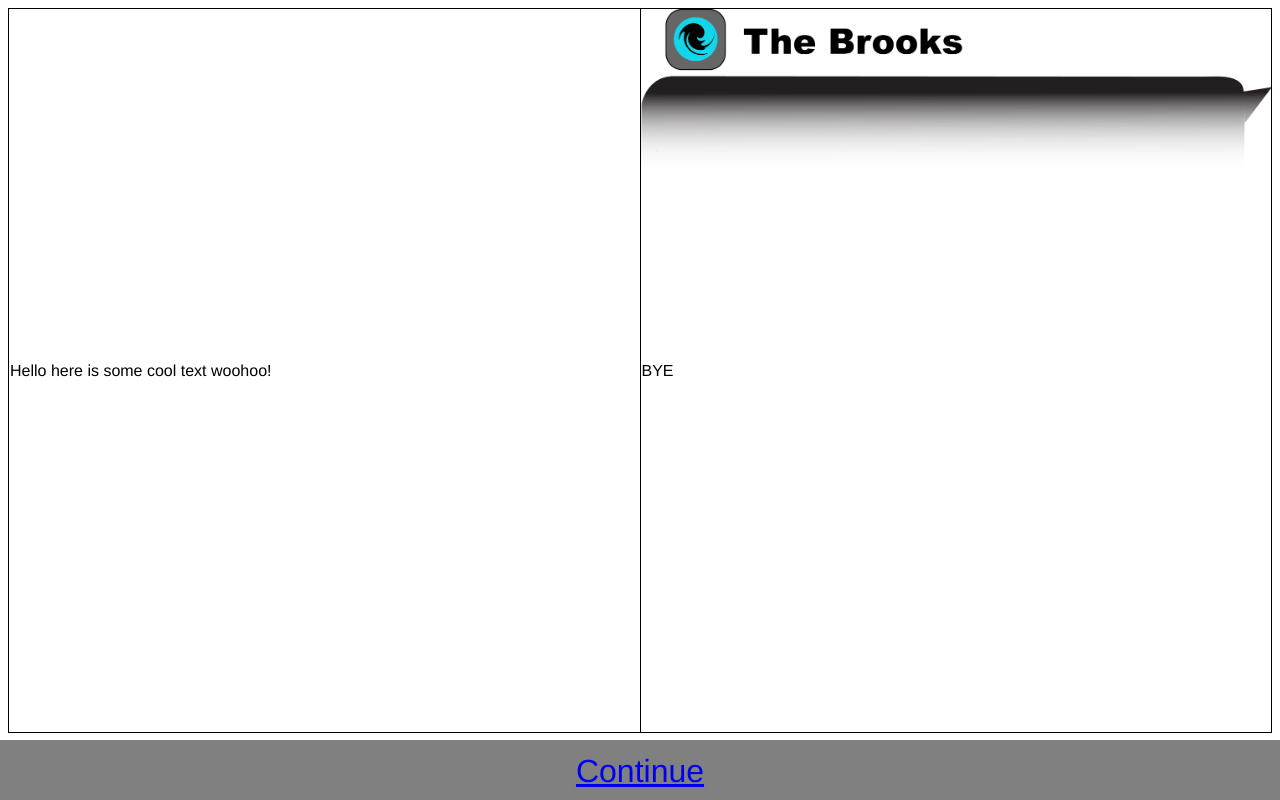
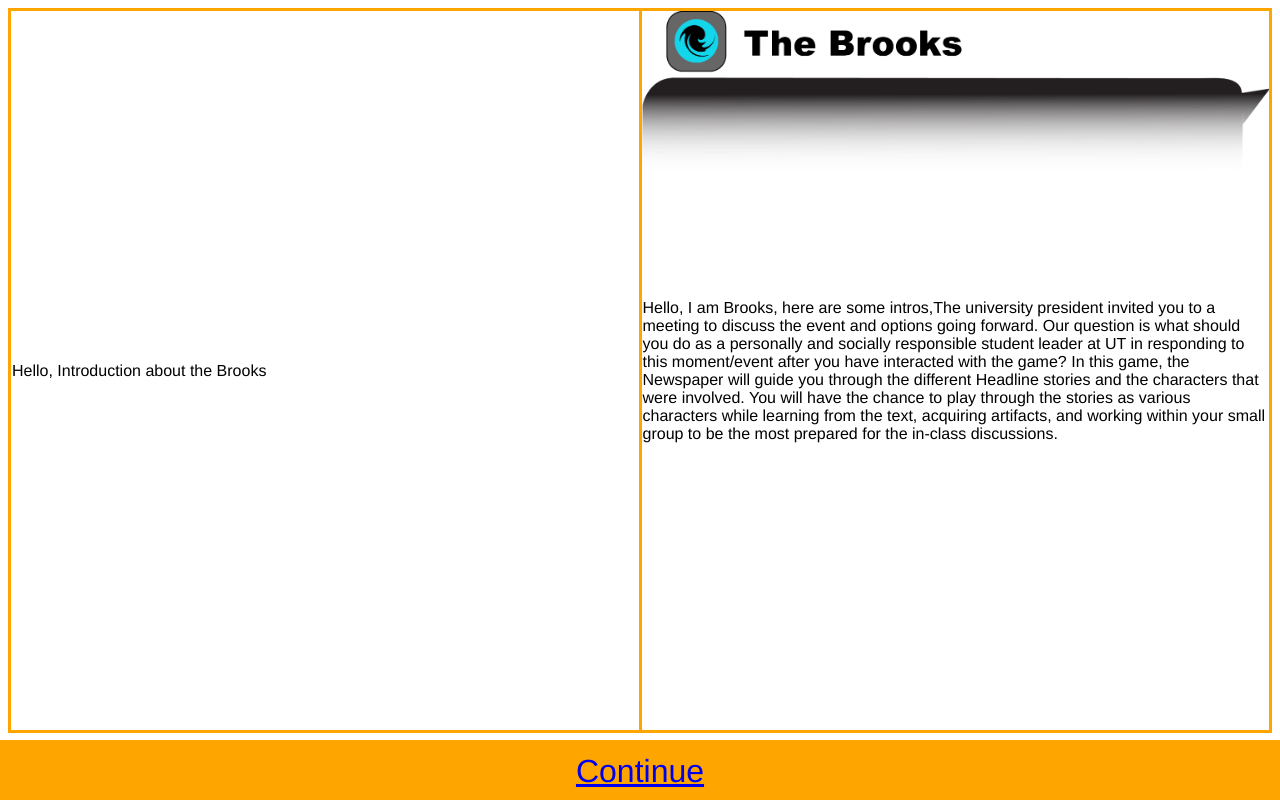
Before and after one commit to CSCTW/Montgomery-1960, a plain HTML site: page view.html in a window 1280 px wide. Drawn offline with Linux system fonts and the light colour scheme.

```diff
--- a/default.css
+++ b/default.css
@@ -1,10 +1,11 @@
 .footer {
+
   position: fixed;
   left: 0;
   bottom: 0;
   width: 100%;
   height: 7.5%;
-  background-color: grey;
+  background-color: Orange;
   color: white;
   text-align: center;
 }
@@ -32,7 +33,7 @@ body {
 }
 
 table, td, th {
-  border: 1px solid black;
+  border: 3px solid Orange;
 }
 
 .brooks-text {
--- a/view.html
+++ b/view.html
@@ -8,8 +8,12 @@
 <body>
   <table class="view">
     <tr>
-    <td> Hello here is some cool text woohoo! </td>
-    <td class="brooks-text"> BYE </td>
+    <td> Hello, Introduction about the Brooks </td>
+    <td class="brooks-text"> Hello, I am Brooks, here are some intros,The university president invited you to a meeting to discuss the event and options going forward.  Our question is what should you do as a personally and socially responsible student leader at UT in responding to this moment/event after you have interacted with the game?
+
+    In this game, the Newspaper will guide you through the different Headline stories and the characters that were involved.  You will have the chance to play through the stories as various characters while learning from the text, acquiring artifacts, and working within your small group to be the most prepared for the in-class discussions.
+    </div> </td>
+
     </tr>
   </table>
   <div class="footer">
```
